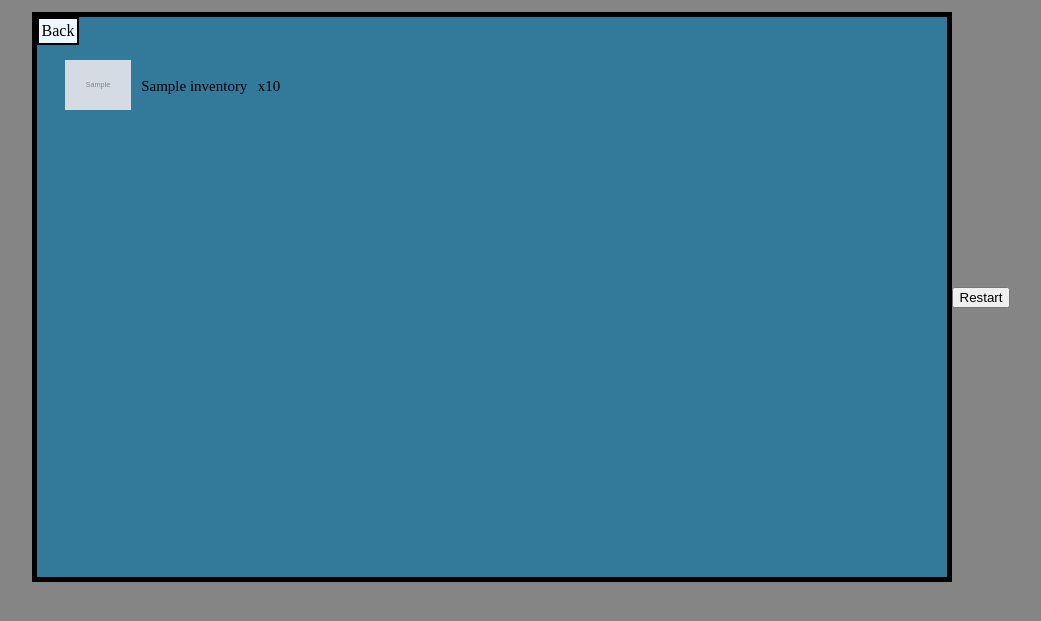
After one commit to hazzirdd/dinimon, a Flask app: page /open_inventory in a window 1280 px wide. The commit adds this page. Shown: the top 621 px of the page, without its empty margins (119-1160 px from the left). Run offline with Flask 2, Linux system fonts and the light colour scheme; the visitor is signed in with stand-in values (Sample User, id 1); tables that the repository leaves empty hold one stand-in row (values such as "Sample post"); grey boxes marked "Sample" are stand-in pictures.

Commit message:
set up inventory

```diff
--- a/app.py
+++ b/app.py
@@ -1,5 +1,5 @@
 from server_folder import app, db
-from server_folder.model import Area, Captured_Dinimon, Enemy_Dinimon, Event, Dinimon, Move
+from server_folder.model import Area, Captured_Dinimon, Enemy_Dinimon, Event, Dinimon, Move, Item, Inventory
 from functions import create_enemy_dinimon, health_check, move_sprite, spawn_events, event_check, spawn_dinimon, get_party, setup_dini_moves, get_dini_health, run_attack_on_enemy, run_enemy_attack
 
 from flask import redirect, render_template, request, url_for, session, flash
@@ -11,6 +11,7 @@ def start_session():
     players_dinimon = Captured_Dinimon.query.all()
     for tamed_dini in players_dinimon:
         tamed_dini.health = tamed_dini.max_health
+        tamed_dini.in_party = True
 
     Enemy_Dinimon.query.delete()
     dinimon = Event.query.filter(Event.event == 'dinimon').all()
@@ -69,6 +70,12 @@ def homepage():
 
         if session['enemy_turn'] == True:
             move = run_enemy_attack(session["main_dini"], enemy_dini)
+            health_status = health_check(main_dini, enemy_dini)
+            if health_status == 'main_dini_dead':
+                main_dini.in_party = False
+                db.session.commit()
+                session["battle_end"] = True
+                return render_template('end_battle.html', dead_enemy='none', dead_main_dini=main_dini)
             session['message'] += f' {enemy_dini_dex.name} used {move.move}!'
             session['enemy_turn'] = False
             return redirect(url_for('homepage'))
@@ -130,11 +137,8 @@ def move():
 
 @app.route('/choose_main_dini', methods=['GET', 'POST'])
 def choose_main_dini():
-
     dinimon_id = request.form['dinimon']
     session["main_dini"] = dinimon_id
-    print("DINI ID:",dinimon_id)
-
     return redirect(url_for('homepage'))
 
 
@@ -149,12 +153,10 @@ def attack_enemy():
     health_status = health_check(dinimon, enemy_dini)
     enemy_dini_dex = Dinimon.query.get(enemy_dini.dinimon_id)
 
-    print(health_status)
     if health_status == 'enemy_dini_dead':
         session["message"] = f'{enemy_dini_dex.name} has been murdered!'
         session["battle_end"] = True
-        print('DINI DEAD')
-        return render_template('end_battle.html', dead_enemy=enemy_dini_dex)
+        return render_template('end_battle.html', dead_enemy=enemy_dini_dex, dead_main_dini='none')
 
     session["enemy_turn"] = True
     session['message'] = f'{dinimon.nickname} used {move.move}... and then '
@@ -162,18 +164,43 @@ def attack_enemy():
     return redirect(url_for('homepage'))
 
 
-@app.route('/end_battle', methods=['POST'])
+@app.route('/end_battle', methods=['POST', 'GET'])
 def end_battle():
+    ####BUG Instead of taking the dini out of party on death, it will be sent to the graveyard in later updates ####
     session.pop("wild_battle", None)
     session.pop("main_dini", None)
     session.pop("enemy_dini", None)
     session["message"] = 'none'
     session["enemy_turn"] = False
     Enemy_Dinimon.query.delete()
-
     db.session.commit()
     return redirect(url_for('homepage'))
 
 
+@app.route('/resume_battle', methods=['POST', 'GET'])
+def resume_battle():
+    main_dini = Captured_Dinimon.query.get(session["main_dini"])
+    main_dini.in_party = False
+    db.session.commit()
+    session.pop("main_dini", None)
+    session["enemy_turn"] = False
+    session["message"] = 'none'
+    return redirect(url_for('homepage'))
+
+
+@app.route('/open_inventory', methods=['POST', 'GET'])
+def open_inventory():
+    inventory = Inventory.query.filter(Inventory.player_id == session["player_id"]).all()
+    for i in inventory:
+        print(i.name)
+    return render_template('inventory.html', inventory=inventory)
+
+
+@app.route('/use_item/<item_id>', methods=['POST', 'GET'])
+def use_item(item_id):
+    print(item_id)
+
+    return redirect(url_for('open_inventory'))
+
 if __name__ == '__main__':
     app.run(debug=True)
--- a/server_folder/static/styles/main.css
+++ b/server_folder/static/styles/main.css
@@ -212,3 +249,41 @@ body {
     height: 70px;
     position: relative;
 }
+
+
+/* INVENTORY */
+.inventory_back_button {
+    text-decoration: none;
+    background-color: aliceblue;
+    padding: 3px;
+    border: 2px solid black;
+    position: absolute;
+}
+
+.all_inventory_items_container {
+    position: absolute;
+    top: 43px;
+    left: 23px;
+    width: 100%;
+}
+
+.inventory_item_container {
+    display: flex;
+    flex-direction: row;
+    width: 226px;
+    align-items: center;
+    justify-content: space-around;
+}
+
+.inventory_item_image {
+    width: 66px;
+}
+
+.inventory_item_image:hover {
+    width: 66px;
+    cursor: pointer;
+}
+
+.inventory_item_title {
+    font-size: 15px;
+}
--- a/server_folder/templates/homepage.html
+++ b/server_folder/templates/homepage.html
@@ -34,7 +34,7 @@
                 {% for dinimon in party %}
                 <form action="/choose_main_dini", method="post">
                     <input type="hidden" name="dinimon" value="{{ dinimon.captured_dinimon_id }}">
-                    <input class="choose_party_member_button" type="submit" value="{{ dinimon.nickname }}">
+                    <input class="battle_banner_button" type="submit" value="{{ dinimon.nickname }}">
                 </form>
                 {% endfor %}
             </div>
@@ -53,9 +53,10 @@
                 {% for move in main_dini_moves %}
                 <form action="/attack_enemy" method="POST">
                     <input type="hidden" name="move" value="{{ move.move_id }}">
-                    <input class="choose_party_member_button" type="submit" value="Use {{ move.move }}">
+                    <input class="battle_banner_button" type="submit" value="Use {{ move.move }}">
                 </form>
                 {% endfor %}
+                <a href="/open_inventory" class="battle_banner_button">Inventory</a>
             </div>
         {% endif %}
 
--- /dev/null
+++ b/server_folder/templates/inventory.html
@@ -0,0 +1,15 @@
+{% extends 'base.html' %}
+{% block content %}
+<div class="screen" style="background-color: #337a9a;">
+    <a class="inventory_back_button">Back</a>
+    <div class="all_inventory_items_container">
+        {% for item in inventory %}
+        <div class="inventory_item_container">
+            <a href="/use_item/{{ item.item_id }}"><img class="inventory_item_image" src="{{ item.image }}"></a>
+            <p class="inventory_item_title">{{ item.name }}</p>
+            <p class="inventory_item_title">x{{ item.quantity }}</p>
+        </div>
+        {% endfor %}
+    </div>
+</div>
+{% endblock %}
```
Also changed, not shown: other parts of server_folder/static/styles/main.css (+44 -7 lines), server_folder/model.py (+22 -0 lines), server_folder/seed.py (+39 -2 lines), server_folder/templates/end_battle.html (+18 -2 lines).
